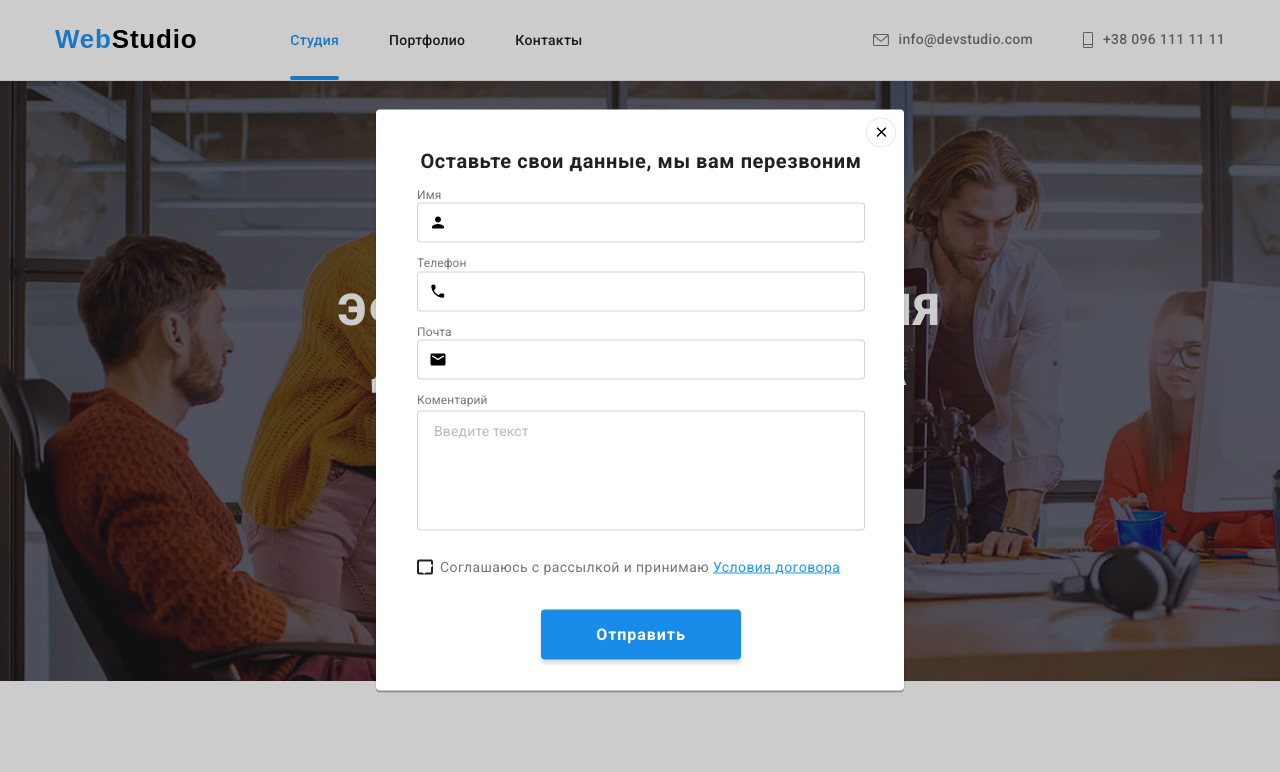
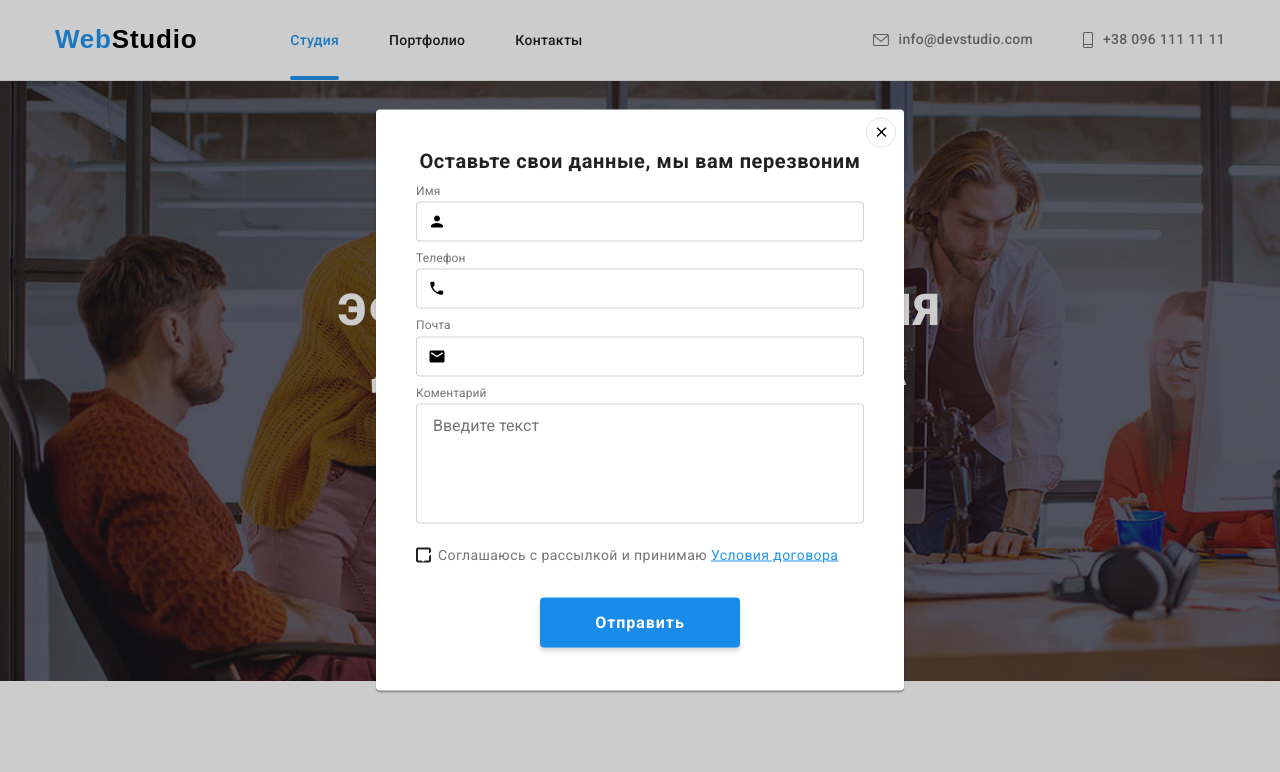
Before and after one commit to BilashS/goit-markup-hw-06, a plain HTML site: page index.html in a window 1280 px wide. Both pictures are taken after a click on the button "Заказать услугу". Shown: the top 772 px of the page. Drawn offline with nearby package versions, Linux system fonts and the light colour scheme.

Commit message:
вніс корективи

```diff
--- a/css/styles.css
+++ b/css/styles.css
@@ -268,6 +268,7 @@ h2{
     left: 50%;
     transform: translate(-50%, -50%);
 
+    padding: 40px;
     width: 528px;
     height: 581px;
     background: #FFFFFF;
@@ -301,7 +302,7 @@ h2{
 
 
 .form{
-    padding: 40px 39px 40px 41px;
+
 }
 
 .form h2{
@@ -325,6 +326,8 @@ h2{
 
 
 .form-field span{
+    display: block;
+
     margin-bottom: 4px;
 
     font-family: 'Roboto';
@@ -384,12 +387,28 @@ h2{
 
 .form-label{
     margin-bottom: 4px;
-    display: inline-block;
+    display: block;
+
+    font-family: 'Roboto';
+    font-style: normal;
+    font-weight: 400;
+    font-size: 12px;
+    line-height: 1.1;
+
+
+    letter-spacing: 0.01em;
+
+    color: #757575;
 }
 
 
+.form-field-wrap{
+    display: block;
+    margin-bottom: 20px;
+}
 
-.form-field textarea{
+.form-field-wrap textarea{
+    display: block;
     width: 100%;
     height: 120px;
     border: 1px solid rgba(33, 33, 33, 0.2);
@@ -397,12 +416,11 @@ h2{
     resize: none;
     padding: 12px 16px;
     outline: none;
-    margin-bottom: 10px;
 
     transition: border-color 250ms cubic-bezier(0.4, 0, 0.2, 1);
 }
 
-.form-field textarea::placeholder{
+.form-field-wrap::placeholder{
     font-family: 'Roboto';
     font-style: normal;
     font-weight: 400;
@@ -412,11 +430,10 @@ h2{
 
     color: rgba(117, 117, 117, 0.5);
 
-
-
 }
 
-.form-field textarea:hover, .form-field textarea:focus {
+.form-field-wrap textarea:hover,
+.form-field-wrap textarea:focus {
     border-color: #2196F3;
 }
 
@@ -440,6 +457,7 @@ h2{
     clip-path: inset(100%);
     clip: rect(0, 0, 0, 0);
     overflow: hidden;
+    opacity: 1;
 
 
 }
@@ -450,7 +468,7 @@ h2{
 }
 
 .checkbox-square{
-    width: 16px;
+    width: 15px;
     height: 15px;
     margin-right: 7px;
     border: 2px solid #212121;
@@ -903,7 +921,7 @@ h2{
 
     padding-left: 16px;
     outline: none;
-    cursor: pointer;
+
 }
 
 .footer-form-input::placeholder{
--- a/index.html
+++ b/index.html
@@ -61,46 +61,46 @@
                 </button>
                 <form class="form">
                     <h2>Оставьте свои данные, мы вам перезвоним</h2>
-                    <label class="form-field">
+                    <div class="form-field">
                         <span>Имя</span>
-                        <div class="form-wrap">
+                        <label class="form-wrap">
                             <input type="text" class="form-input" name="name"
                             placeholder=" " />
 
                             <svg class="form-person" width="18" height="18">
                                 <use href="./images/icons.svg#icon-person"></use>
                             </svg>
-                        </div>
-                    </label>
+                        </label>
+                    </div>
 
-                    <label class="form-field">
+                    <div class="form-field">
                         <span>Телефон</span>
-                        <div class="form-wrap">
+                        <label class="form-wrap">
                             <input type="tel" class="form-input" name="tel"
                          placeholder=" "/>
                          <svg class="form-person" width="18" height="18">
                             <use href="./images/icons.svg#icon-phone-black"></use>
                         </svg>
-                        </div>
-                    </label>
+                        </label>
+                    </div>
 
-                    <label class="form-field">
+                    <div class="form-field">
                         <span>Почта</span>
-                        <div class="form-wrap">
+                        <label class="form-wrap">
                             <input type="email" class="form-input" name="email"
                          placeholder=" "/>
                          <svg class="form-person" width="18" height="18">
                             <use href="./images/icons.svg#icon-email"></use>
                         </svg>
-                        </div>
-                    </label>
+                        </label>
+                    </div>
 
-                    <label class="form-field textarea">
+                    <div class="form-field-wrap">
                         <span class="form-label">Коментарий</span>
                         <textarea name="comment"  placeholder="Введите текст"></textarea>
-                    </label>
+                    </div>
 
-                    <label class="form-checkbox">
+                    <div class="form-checkbox">
                         <input class="checkbox" type="checkbox" name="topic" value="" >
                         <span class="checkbox-square">
                             <svg class="checkbox-icon" width="15" height="15">
@@ -109,7 +109,7 @@
                         </span>
                         <span class="checkbox-text"> Соглашаюсь с рассылкой и принимаю
                             <a href="#">Условия договора</a></span>
-                    </label>
+                    </div>
 
                     <button class="form-btn" type="submit">Отправить</button>
                 </form>
@@ -431,7 +431,7 @@
         </div>
         <form class="footer-form">
             <p>Подпишитесь на рассылку</p>
-            <label class="footer-form-field">
+            <div class="footer-form-field">
                 <input type="email" class="footer-form-input" name="mail"
                      placeholder=" E-mail"/>
                 <button class="footer-form-btn" type="submit">
@@ -440,7 +440,7 @@
                         <use href="./images/icons.svg#icon-send"></use>
                     </svg>
                 </button>
-            </label>
+            </div>
         </form>
     </div>
     </footer>
```
